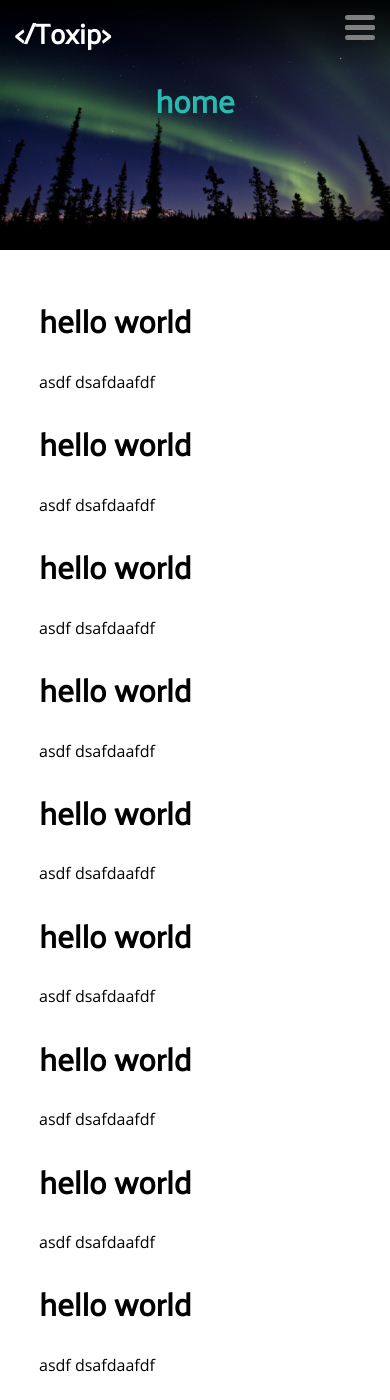
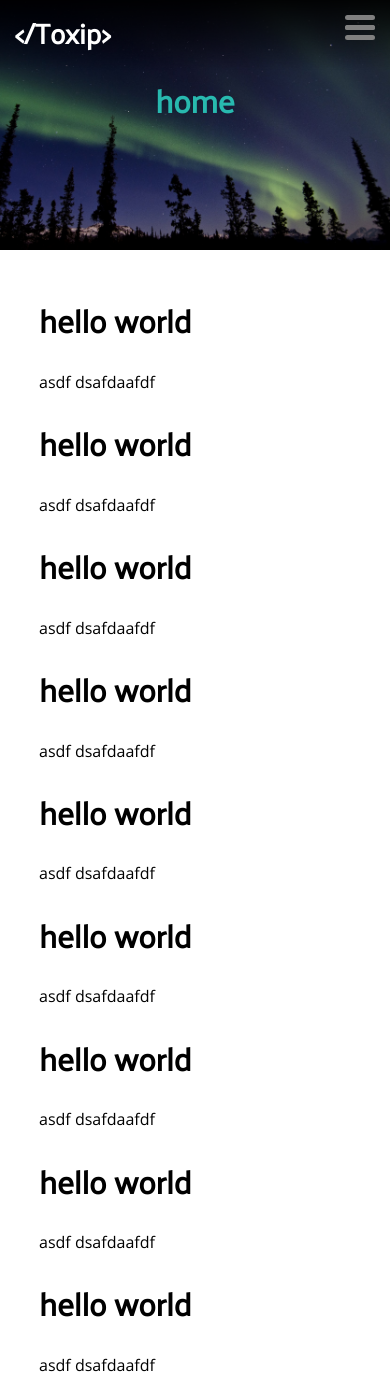
Before and after one commit to topiasv/toxip.net, a Jekyll site: the page built from index.html, in a window 390 px wide and 1400 px high. Built offline with Jekyll 4.4.1, drawn with Linux system fonts in a browser that asks for light colours; nearby versions of some CDN libraries.

Commit message:
Fix header image mobile size

```diff
--- a/css/main.css
+++ b/css/main.css
@@ -198,7 +198,7 @@ html:not(.can-touch) #nav a:hover {
   .header {
     background-repeat: no-repeat;
     background-position: 100% 50%;
-    background-size: 100%;
+    background-size: 120%;
     height: 250px;
   }
 
```
